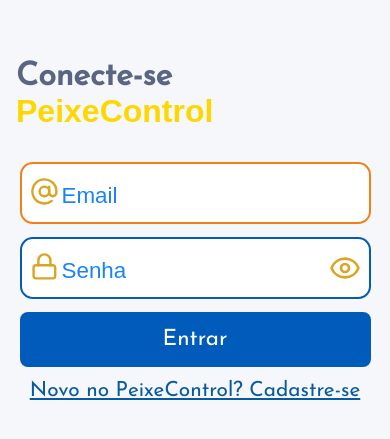
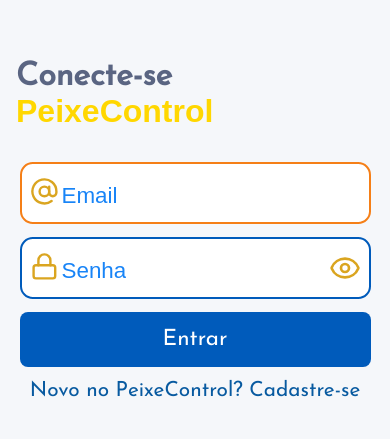
Before and after one commit to DevVitorlevi/PeixeControl, a React (Vite) app in the folder FrontEnd/peixecontrol-frontend/: page / in a window 390 px wide. Shown: the part 183-622 px from the top of the page. Built offline with nearby package versions, Linux system fonts and the light colour scheme.

Commit message:
style:Dando os Primeiros Passos na Responsividade

```diff
--- a/FrontEnd/peixecontrol-frontend/src/components/Header.jsx
+++ b/FrontEnd/peixecontrol-frontend/src/components/Header.jsx
@@ -8,7 +8,6 @@ export default function Header() {
     return (
         <HeaderContainer>
             <UserInfo>Olá, {user?.name || "Usuário"}</UserInfo>
-            <LogoutButton onClick={logout}>Sair da Conta</LogoutButton>
         </HeaderContainer>
     );
 }
--- a/FrontEnd/peixecontrol-frontend/src/styles/ContentContainer.js
+++ b/FrontEnd/peixecontrol-frontend/src/styles/ContentContainer.js
@@ -1,13 +1,14 @@
+// ContentContainer.js - Mobile First
 import styled from 'styled-components';
 
 export const ContentContainer = styled.main`
-  max-width: 1300px;
-  margin: 0 auto;       /* centraliza horizontalmente */
-  padding: 0 16px;      /* espaçamento nas laterais, responsivo */
+  max-width: 1200px;
+  margin: 0 auto;
+  padding: 0 16px; /* sempre terá espaçamento lateral */
+  box-sizing: border-box;
   width: 100%;
-  box-sizing: border-box;
 
-  @media (min-width: 769px) {
-    padding-left: 20px; /* espaço para sidebar desktop */
+  @media (min-width: 768px) {
+    margin-left: 250px; /* Empurra o conteúdo no desktop */
   }
 `;
--- a/FrontEnd/peixecontrol-frontend/src/styles/EstoqueStyles.js
+++ b/FrontEnd/peixecontrol-frontend/src/styles/EstoqueStyles.js
@@ -1,15 +1,27 @@
 import styled from 'styled-components';
 
 export const EstoqueContainer = styled.div`
-  width: 70vw;
+  width: 100%;
+  max-width: 1200px;
+  margin: 0 auto;
+  padding: 0 16px;
+
+  @media (min-width: 768px) {
+    width: 70vw;
+  }
 `;
 
 export const Title = styled.h1`
-  font-size: 2.4rem;
+  font-size: 2rem;
   color: #2c3e50;
-  margin-bottom: 25px;
+  margin-bottom: 20px;
   text-align: center;
   font-weight: 700;
+
+  @media (min-width: 768px) {
+    font-size: 2.4rem;
+    margin-bottom: 25px;
+  }
 `;
 
 export const ButtonAdd = styled.button`
@@ -20,26 +32,26 @@ export const ButtonAdd = styled.button`
   border-radius: 8px;
   font-weight: 700;
   cursor: pointer;
-  margin-bottom: 25px;
-  align-self: flex-end;
+  margin-bottom: 20px;
+  width: 100%;
+  max-width: 320px;
+  align-self: center;
   transition: background-color 0.3s ease;
-  font-size:1.4rem;
+  font-size: 1.4rem;
 
   &:hover {
     background-color: #1e8449;
   }
 
-  @media (max-width: 768px) {
-    align-self: center;
-    width: 100%;
-    max-width: 320px;
+  @media (min-width: 768px) {
+    align-self: flex-end;
+    margin-bottom: 25px;
   }
 `;
 
 export const Table = styled.table`
   width: 100%;
   border-collapse: collapse;
-  min-width: 320px;
   background-color: white;
   border-radius: 10px;
   box-shadow: 0 3px 10px rgba(0,0,0,0.1);
@@ -48,7 +60,6 @@ export const Table = styled.table`
     display: block;
     overflow-x: auto;
     white-space: nowrap;
-    margin: 0 auto;
   }
 `;
 
@@ -58,23 +69,23 @@ export const Thead = styled.thead`
 `;
 
 export const Th = styled.th`
-  padding: 14px 12px;
+  padding: 12px 10px;
   border: 1px solid #ddd;
   text-align: left;
   font-weight: 700;
 
-  @media (max-width: 768px) {
-    padding: 12px 10px;
+  @media (min-width: 768px) {
+    padding: 14px 12px;
   }
 `;
 
 export const Td = styled.td`
-  padding: 12px 10px;
+  padding: 10px 8px;
   border: 1px solid #ddd;
   color: #2c3e50;
 
-  @media (max-width: 768px) {
-    padding: 10px 8px;
+  @media (min-width: 768px) {
+    padding: 12px 10px;
   }
 `;
 
@@ -82,21 +93,21 @@ export const ActionButton = styled.button`
   background: none;
   border: none;
   cursor: pointer;
-  margin-left: 10px;
+  margin-left: 8px;
   font-weight: 700;
   background-color: #2980b9;
   color: white;
-  transition: .5s ease;
-  padding: .4rem;
-  border: 0;
-  border-radius: .6rem;
+  transition: 0.3s ease;
+  padding: 0.4rem 0.8rem;
+  border-radius: 0.6rem;
+
   &:hover {
     background-color: #1c5980;
   }
 
   &.delete {
     background-color: red;
-    color:#ffffff;
+    color: #ffffff;
 
     &:hover {
       background-color: #89231d;
@@ -107,7 +118,6 @@ export const ActionButton = styled.button`
 export const SearchInput = styled.input`
   padding: 12px;
   width: 100%;
-  max-width: 400px;
   border: 1px solid #bdc3c7;
   border-radius: 10px;
   font-size: 1rem;
@@ -119,4 +129,8 @@ export const SearchInput = styled.input`
     border-color: #3498db;
     outline: none;
   }
+
+  @media (min-width: 768px) {
+    max-width: 400px;
+  }
 `;
--- a/FrontEnd/peixecontrol-frontend/src/styles/GlobalStyle.js
+++ b/FrontEnd/peixecontrol-frontend/src/styles/GlobalStyle.js
@@ -2,7 +2,13 @@ import { createGlobalStyle } from 'styled-components';
 
 export const GlobalStyles = createGlobalStyle`
   *, *::before, *::after {
-    margin:0; padding:0; box-sizing:border-box;
+    margin: 0;
+    padding: 0;
+    box-sizing: border-box;
+  }
+
+  html {
+    scroll-behavior: smooth; /* Suaviza o scroll */
   }
 
   body {
@@ -11,9 +17,34 @@ export const GlobalStyles = createGlobalStyle`
     color: #333;
     -webkit-font-smoothing: antialiased;
     -moz-osx-font-smoothing: grayscale;
+    min-height: 100vh;
+    overflow-x: hidden; /* Evita scroll lateral no mobile */
   }
 
   button {
     font-family: inherit;
+    cursor: pointer;
+  }
+
+  /* Ajuste padrão para imagens */
+  img {
+    max-width: 100%;
+    display: block;
+  }
+
+  /* Garantir responsividade padrão de texto */
+  h1, h2, h3, h4, h5, h6, p, span {
+    word-break: break-word;
+  }
+
+  /* Remover estilos padrão de listas */
+  ul, ol {
+    list-style: none;
+  }
+
+  /* Remover estilos padrão de links */
+  a {
+    text-decoration: none;
+    color: inherit;
   }
 `;
--- a/FrontEnd/peixecontrol-frontend/src/styles/Header.js
+++ b/FrontEnd/peixecontrol-frontend/src/styles/Header.js
@@ -14,7 +14,11 @@ export const HeaderContainer = styled.header`
 
 export const UserInfo = styled.span`
   font-weight: bold;
-  text-indent: 15rem;
+  text-indent: 2rem;
+
+  @media (min-width: 768px) {
+    text-indent: 15rem; /* espaço grande no desktop */
+  }
 `;
 
 export const LogoutButton = styled.button`
--- a/FrontEnd/peixecontrol-frontend/src/styles/SideBar.js
+++ b/FrontEnd/peixecontrol-frontend/src/styles/SideBar.js
@@ -1,18 +1,19 @@
+// SideBar.js - estilização Mobile First
 import styled from 'styled-components';
 import { NavLink } from 'react-router-dom';
 
 export const HamburgerButton = styled.button`
-  position: fixed;
+  position: absolute;
   top: 15px;
   left: 15px;
   font-size: 28px;
   background: none;
   border: none;
-  color:rgb(255, 255, 255);
+  color: rgb(255, 255, 255);
   cursor: pointer;
   z-index: 1001;
 
-  @media(min-width: 768px) {
+  @media (min-width: 768px) {
     display: none;
   }
 `;
@@ -20,10 +21,16 @@ export const HamburgerButton = styled.button`
 export const Overlay = styled.div`
   display: ${({ open }) => (open ? 'block' : 'none')};
   position: fixed;
-  top: 0; left: 0;
-  width: 100vw; height: 100vh;
+  top: 0;
+  left: 0;
+  width: 100vw;
+  height: 100vh;
   background-color: rgba(0, 0, 0, 0.4);
   z-index: 1000;
+
+  @media (min-width: 768px) {
+    display: none; /* No desktop não precisa de overlay */
+  }
 `;
 
 export const SidebarContainer = styled.nav`
@@ -40,9 +47,10 @@ export const SidebarContainer = styled.nav`
   transition: left 0.3s ease;
   z-index: 1002;
 
-  @media(min-width: 768px) {
-    left: 0;
+  @media (min-width: 768px) {
+    left: 0; /* Mostra a sidebar no desktop */
     position: fixed;
+    transition: none;
   }
 `;
 
@@ -55,8 +63,8 @@ export const CloseButton = styled.button`
   color: white;
   cursor: pointer;
 
-  @media(min-width: 768px) {
-    display: none;
+  @media (min-width: 768px) {
+    display: none; /* Botão de fechar só no mobile */
   }
 `;
 
```
Also changed, not shown: FrontEnd/peixecontrol-frontend/src/styles/Layout.js (deleted, +0 -24 lines).
